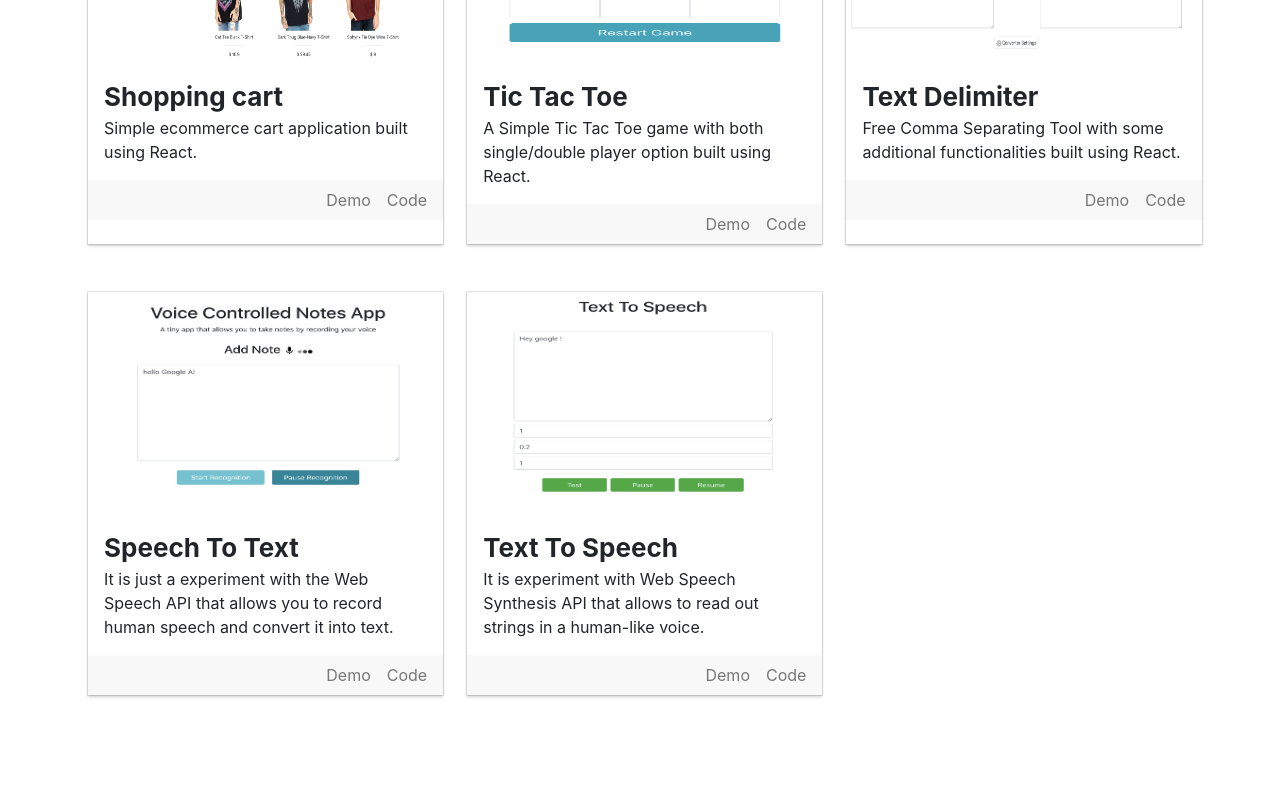
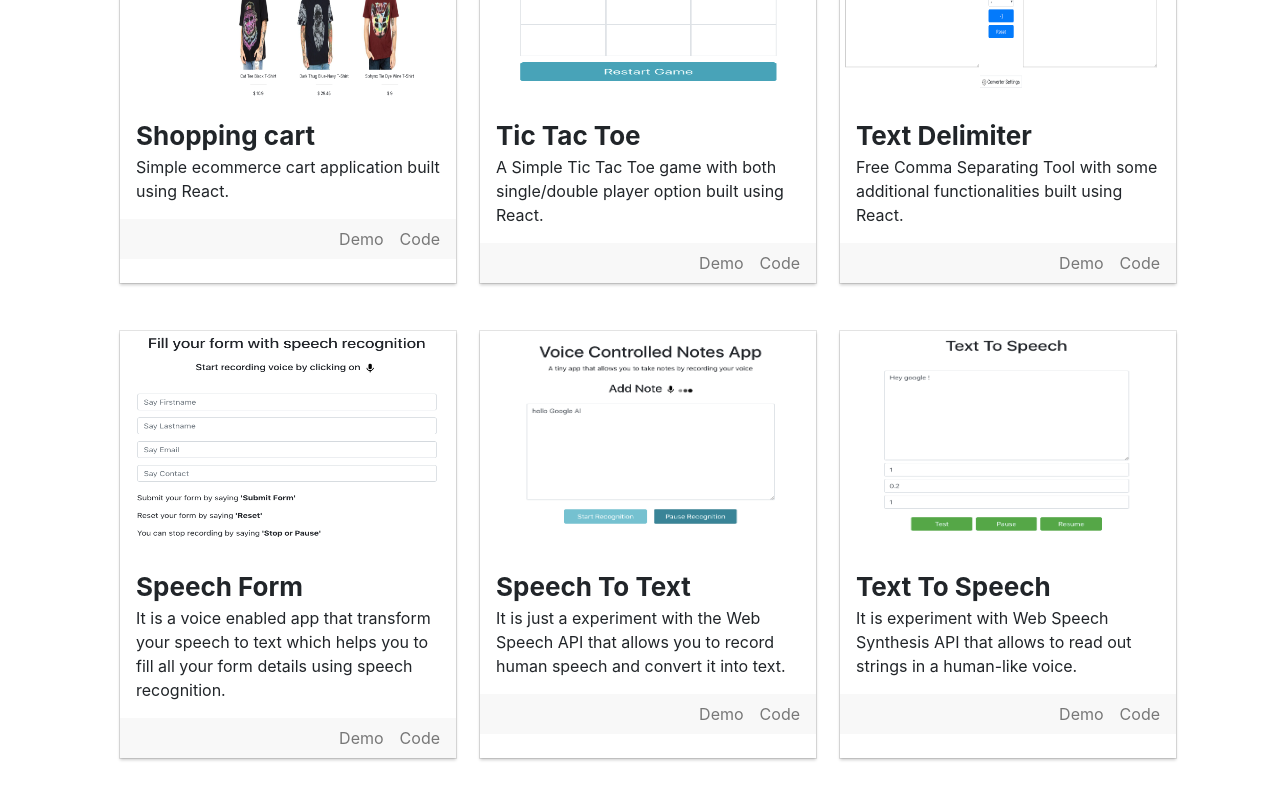
Before and after one commit to rkbhambri/rkbhambri, a React (Create React App) app in the folder rkbhambri-portfolio/: page / in a window 1280 px wide. Shown: the part 1762-2562 px from the top of the page. Before the commit the page ends 2505 px from the top, so only its background shows below. Built offline with nearby package versions, Linux system fonts and the light colour scheme.

Commit message:
Minor UI fix

```diff
--- a/rkbhambri-portfolio/src/components/Projects/Projects.js
+++ b/rkbhambri-portfolio/src/components/Projects/Projects.js
@@ -3,7 +3,7 @@ import Project from './Project/Project';
 
 const Projects = (props) => {
     return (
-        <div className="projects-list w-100 row p-5 ml-3" >
+        <div className="projects-list p-5 ml-5 row" style={{ width: '95%' }} >
             {
                 props.projects.length > 0 && props.projects.map(item => {
                     return <Project projectData={item} key={item.name} />;
--- a/rkbhambri-portfolio/src/data.json
+++ b/rkbhambri-portfolio/src/data.json
@@ -84,6 +84,13 @@
             "code": "https://github.com/rkbhambri/text-delimiter/"
         },
         {
+            "name": "Speech Form",
+            "description": "It is a voice enabled app that transform your speech to text which helps you to fill all your form details using speech recognition. ",
+            "img_src": "speech-form.png",
+            "demo": "https://rkbhambri.github.io/speech-form/",
+            "code": "https://github.com/rkbhambri/speech-form"
+        },
+        {
             "name": "Speech To Text",
             "description": "It is just a experiment with the Web Speech API that allows you to record human speech and convert it into text.",
             "img_src": "speechToText.png",
```
Also changed, not shown: rkbhambri-portfolio/src/images/speech-form.png (added).
